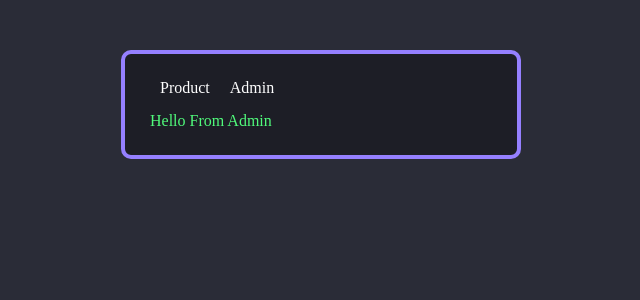
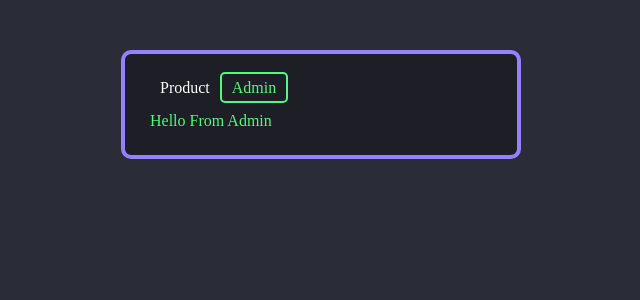
Before and after one commit to Pratapdong12/ReactRouterDomV6, a React (Create React App) app: page /admin in a window 1280 px wide. Shown: the top 300 px of the page, without its empty margins (319-959 px from the left). Built offline with nearby package versions, Linux system fonts and the light colour scheme.

Commit message:
Product card component added

```diff
--- a/package.json
+++ b/package.json
@@ -1,9 +1,12 @@
 {
   "name": "front",
   "version": "0.1.0",
+  "proxy": "http://localhost:5000/",
   "private": true,
   "dependencies": {
     "@emotion/css": "^11.7.1",
+    "concurrently": "^7.0.0",
+    "json-server": "^0.17.0",
     "react": "^17.0.2",
     "react-dom": "^17.0.2",
     "react-router-dom": "^6.2.1",
@@ -11,7 +14,7 @@
     "web-vitals": "^2.1.0"
   },
   "scripts": {
-    "start": "react-scripts start",
+    "start": "concurrently  \"react-scripts start\" \"json-server --watch db.json --port 5000 --routes routes.json --delay 1000\"",
     "build": "react-scripts build"
   },
   "eslintConfig": {
--- a/public/index.html
+++ b/public/index.html
@@ -24,7 +24,7 @@
       work correctly both with client-side routing and a non-root public URL.
       Learn how to configure a non-root public URL by running `npm run build`.
     -->
-    <title>React Router DOM by Gorakh</title>
+    <title>React Router DOM</title>
   </head>
   <body>
     <noscript>You need to enable JavaScript to run this app.</noscript>
--- a/src/App.js
+++ b/src/App.js
@@ -10,6 +10,8 @@ import {
 import Admin from './Admin/Admin';
 import Products from './Products/Products';
 import Nav from './Common/Nav';
+import ProductIndex from './Products/ProductIndex';
+import Product from './Products/Product';
 
 const AppStyle = css`
   margin: 50px auto;
@@ -29,7 +31,10 @@ function App() {
         <div className='Container'>
           <Nav />
           <Routes>
-            <Route path='/' element={<Products />} />
+            <Route path='/' element={<Products />}>
+              <Route path='/' element={<ProductIndex />} />
+              <Route path=':id' element={<Product />} />
+            </Route>
             <Route path='/admin' element={<Admin />} />
             <Route path='*' element={<Navigate to='/' />} />
           </Routes>
--- a/src/Common/Nav.js
+++ b/src/Common/Nav.js
@@ -1,4 +1,4 @@
-import { Link } from 'react-router-dom';
+import { NavLink } from 'react-router-dom';
 import { css } from '@emotion/css';
 
 const NavStyles = css`
@@ -8,14 +8,27 @@ const NavStyles = css`
     color: #fff;
     text-decoration: none;
     padding: 5px 10px;
+    border-radius: 5px;
+
+    &.active {
+      color: #50fa7b;
+      border: 2px solid #50fa7b;
+    }
   }
 `;
 
 function Nav() {
   return (
     <nav className={NavStyles}>
-      <Link to='/'>Product</Link>
-      <Link to='admin'>Admin</Link>
+      <NavLink to='/' className={({ isActive }) => (isActive ? 'active' : '')}>
+        Product
+      </NavLink>
+      <NavLink
+        to='admin'
+        className={({ isActive }) => (isActive ? 'active' : '')}
+      >
+        Admin
+      </NavLink>
     </nav>
   );
 }
--- a/src/Products/Products.js
+++ b/src/Products/Products.js
@@ -1,5 +1,6 @@
 import React from 'react';
 import { css } from '@emotion/css';
+import { Outlet } from 'react-router-dom';
 
 const ProductsStyle = css`
   display: flex;
@@ -15,6 +16,7 @@ function Products() {
     <div className={ProductsStyle}>
       <img src='/assets/img/logo.svg' alt='Burger' className='logo' />
       Products
+      <Outlet />
     </div>
   );
 }
```
Also changed, not shown: 1 other file (tests, documents, lock files or other folders).
